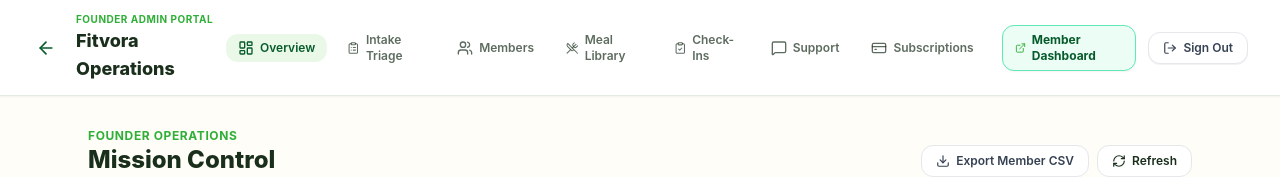
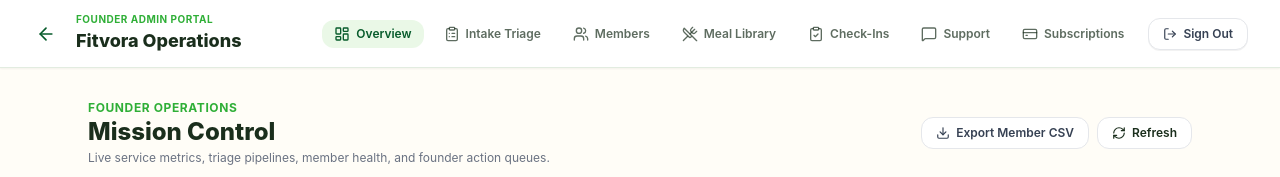
Before and after one commit to PradeepBisht2415/Fitvora, a Next.js app: page /admin in a window 1280 px wide. Shown: the top 177 px of the page. Built offline with nearby package versions, Linux system fonts and the light colour scheme; no server answers.

Commit message:
refactor(admin): remove member dashboard option from admin header

```diff
--- a/components/admin/admin-nav.tsx
+++ b/components/admin/admin-nav.tsx
@@ -14,7 +14,6 @@ import {
   MessageSquare,
   ClipboardCheck,
   LayoutDashboard,
-  ExternalLink,
   LogOut,
 } from 'lucide-react';
 
@@ -73,14 +72,6 @@ function AdminNavContent() {
               </Link>
             );
           })}
-          <Link
-            href="/dashboard"
-            className="flex items-center gap-1.5 rounded-lg border border-emerald-300 bg-emerald-50 px-3 py-1.5 text-xs font-bold text-[#075B2B] hover:bg-emerald-100 transition-colors ml-2 shadow-xs"
-            title="View member portal with active diet schedule"
-          >
-            <ExternalLink className="h-3.5 w-3.5 text-[#2FAF37]" />
-            <span className="hidden md:inline">Member Dashboard</span>
-          </Link>
 
           <Button
             variant="outline"
```
